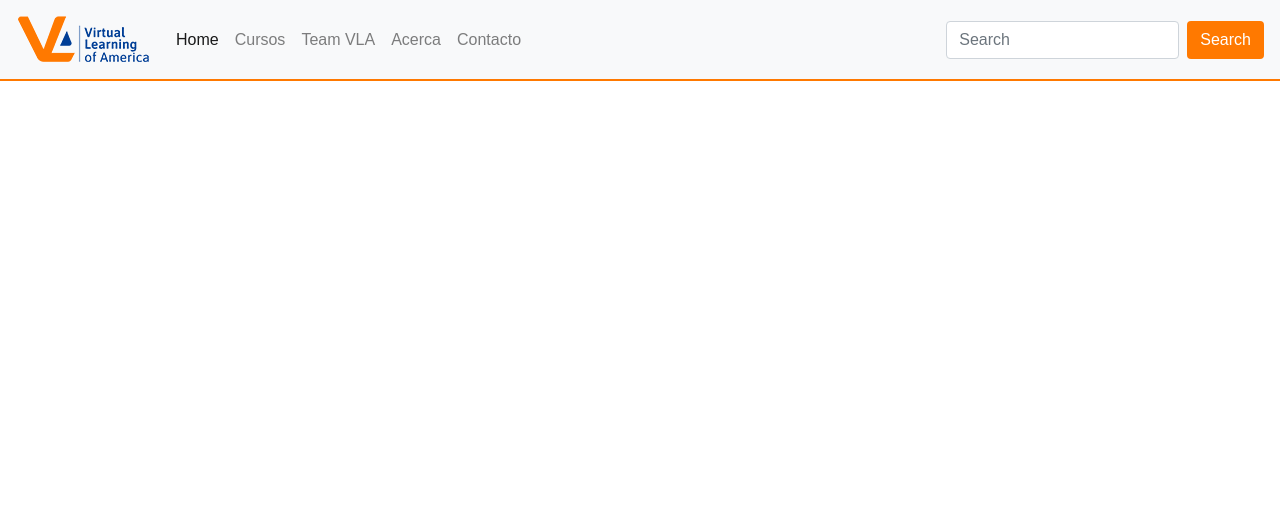
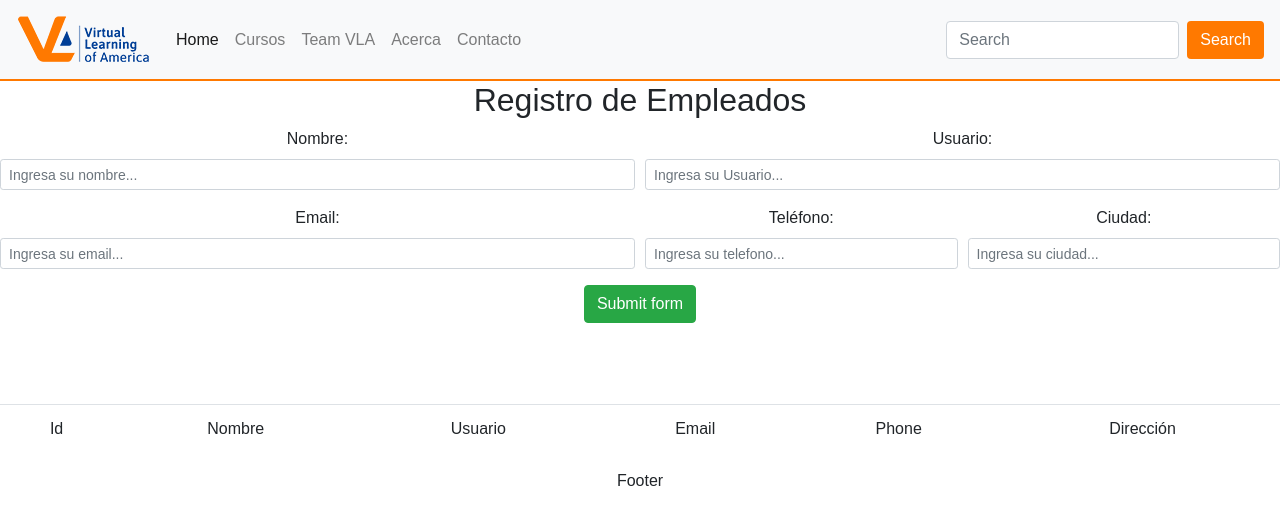
Before and after one commit to fherrera-dev/paginaVLA, a React (Create React App) app: page /Frm in a window 1280 px wide. Shown: the top 524 px of the page. Built offline with nearby package versions, Linux system fonts and the light colour scheme.

Commit message:
agrega tabla de api y frm de personas

```diff
--- a/package.json
+++ b/package.json
@@ -9,6 +9,7 @@
     "axios": "^1.2.4",
     "react": "^18.2.0",
     "react-dom": "^18.2.0",
+    "react-hook-form": "^7.43.1",
     "react-player": "^2.11.0",
     "react-router-dom": "^5.3.4",
     "react-scripts": "5.0.1",
--- a/src/App.css
+++ b/src/App.css
@@ -36,3 +36,35 @@
     transform: rotate(360deg);
   }
 }
+
+/*Libreria avanzada CSS Animaciones*/
+
+.animated{
+  -webkit-animation-duration: 5s;
+  animation-duration: 5s;
+
+  -webkit-animation-fill-mode: both;
+  animation-fill-mode: both;
+}
+
+.fast{
+  -webkit-animation-duration: 2s;
+  animation-duration: 2s;
+
+  -webkit-animation-fill-mode: forwards;
+  animation-fill-mode: forwards;
+}
+
+@keyframes fadein{
+  from{
+      opacity: 0;
+  }
+
+  to{
+      opacity: 1;
+  }
+}
+
+.fadein{
+  animation-name: fadein;
+}
--- a/src/Components/Empleados.js
+++ b/src/Components/Empleados.js
@@ -1,5 +1,6 @@
 import React, { Component, Fragment } from 'react';
 import axios, { Axios } from 'axios';
+import Formulario from './Formulario';
 
 class Empleados extends Component {
     state = {
@@ -19,10 +20,8 @@ class Empleados extends Component {
         return (
 
             <Fragment>
-
-                <p>Componente Listado</p>
-                <table className='table'>
-                        <thead>
+            <table className="table">
+                <thead>
                             <tr>
                                 <td>Id</td>
                                 <td>Nombre</td>
@@ -35,9 +34,10 @@ class Empleados extends Component {
                         </thead>
 
 
+
                     {/* Opcion 2 */}
                     {this.state.users.map(data =>
-                    <tbody>
+
                         <tr>
                             <td>{data.id}</td>
                             <td>{data.name}</td>
@@ -46,16 +46,13 @@ class Empleados extends Component {
                             <td>{data.phone}</td>
                             <td>{data.address.city}</td>
                         </tr>
-                    </tbody>
-
-                    )}
-
-
-                </table>
 
 
 
 
+                    )}
+
+            </table>
 
             </Fragment>
 
--- /dev/null
+++ b/src/Components/Formulario.js
@@ -0,0 +1,173 @@
+import React,{Fragment, useState} from "react";
+import { useForm } from "react-hook-form";
+//import Empleados from "./Empleados";
+
+
+const Formulario = () => {
+
+    const{register, formState:{errors},handleSubmit}=useForm();
+
+    const [Personas, setpersonas]=useState([]);
+
+    const onSubmit=(data,e)=>{
+        console.log(data);
+        //alert("funciona");
+        setpersonas([
+            ...Personas,data
+        ])
+
+        //alert(JSON.stringify(Personas));
+        e.target.reset()
+    }
+
+
+
+    return (
+        <Fragment>
+            <div className="frm">
+            <h2>Registro de Empleados</h2>
+            <form onSubmit={handleSubmit(onSubmit)}>
+            <div className="form-row">
+                <div className="col-md-6 col-sm-12 mb-3">
+                    <label >Nombre:</label>
+                        <input
+                            name="nombre"
+                            className="form-control form-control-sm" type="text"
+                            placeholder="Ingresa su nombre..."
+                            //validacion --registro nombre
+                            {...register("nombre",{
+                                required:{value:true,message:"Este campo es requerido."},
+                                minLength:{value:2,message:"El nombre tiene que ser más grande..."}
+                            })}
+                        />
+                        {
+                            errors.nombre &&
+                            <div className="alert alert-danger mt-1p-1">
+                                {errors.nombre.message}
+                            </div>
+                        }
+                </div>
+
+                <div className="col-md-6 mb-3">
+                    <label >Usuario:</label>
+                        <input
+                            name="usuario"
+                            className="form-control form-control-sm" type="text"
+                            placeholder="Ingresa su Usuario..."
+                            //validacion --registro nombre
+                            {...register("usuario",{
+                                required:{value:true,message:"Este campo es requerido."},
+                                minLength:{value:2,message:"El nombre tiene que ser más grande..."}
+                            })}
+                        />
+                        {
+                            errors.usuario &&
+                            <div className="alert alert-danger mt-1p-1">
+                                {errors.usuario.message}
+                            </div>
+                        }
+                </div>
+                </div>
+
+                <div className="form-row">
+                <div className="col-md-6 mb-3">
+                    <label >Email:</label>
+                        <input
+                            name="email"
+                            className="form-control form-control-sm" type="email"
+                            placeholder="Ingresa su email..."
+                            //validacion --registro nombre
+                            {...register("email",{
+                                required:{value:true,message:"Este campo es requerido."},
+                                minLength:{value:2,message:"El nombre tiene que ser más grande..."}
+                            })}
+                        />
+                        {
+                            errors.email &&
+                            <div className="alert alert-danger mt-1p-1">
+                                {errors.email.message}
+                            </div>
+                        }
+                </div>
+
+                <div className="col-md-3 mb-3">
+                    <label >Teléfono:</label>
+                        <input
+                            name="telefono"
+                            className="form-control form-control-sm" type="text"
+                            placeholder="Ingresa su telefono..."
+                            //validacion --registro nombre
+                            {...register("telefono",{
+                                required:{value:true,message:"Este campo es requerido."},
+                                minLength:{value:2,message:"El nombre tiene que ser más grande..."}
+                            })}
+                        />
+                        {
+                            errors.telefono &&
+                            <div className="alert alert-danger mt-1p-1">
+                                {errors.telefono.message}
+                            </div>
+                        }
+                </div>
+
+                <div className="col-md-3 mb-3">
+                    <label >Ciudad:</label>
+                        <input
+                            name="ciudad"
+                            className="form-control form-control-sm" type="text"
+                            placeholder="Ingresa su ciudad..."
+                            //validacion --registro nombre
+                            {...register("ciudad",{
+                                required:{value:true,message:"Este campo es requerido."},
+                                minLength:{value:2,message:"El nombre tiene que ser más grande..."}
+                            })}
+                        />
+                        {
+                            errors.ciudad &&
+                            <div className="alert alert-danger mt-1p-1">
+                                {errors.ciudad.message}
+                            </div>
+                        }
+                </div>
+
+
+                </div>
+                <button className="btn btn-success" type="submit">Submit form</button>
+
+            </form>
+
+            </div>
+            <table className="table">
+                    <thead>
+                        <tr>
+                            <td>Id</td>
+                            <td>Nombre</td>
+                            <td>Usuario</td>
+                            <td>Email</td>
+                            <td>Phone</td>
+                            <td>Dirección</td>
+                        </tr>
+                    </thead>
+                    <tbody>
+                {Personas.map(data =>
+
+                        <tr>
+                            <td>11</td>
+                            <td>{data.nombre}</td>
+                            <td>{data.usuario}</td>
+                            <td>{data.email}</td>
+                            <td>{data.telefono}</td>
+                            <td>{data.ciudad}</td>
+                        </tr>
+                    )}
+                </tbody>
+
+               </table>
+
+
+        </Fragment>
+
+     );
+}
+
+export default Formulario;
--- a/src/Router.js
+++ b/src/Router.js
@@ -7,6 +7,7 @@ import Main from './Components/Main';
 import Acerca from './Components/Acerca';
 import Contacto from './Components/Contacto';
 import Empleados from './Components/Empleados';
+import Formulario from './Components/Formulario';
 
 class Router extends Component {
     state = {  }
@@ -19,6 +20,7 @@ class Router extends Component {
                     <Route exact path="/About" component={Acerca}></Route>
                     <Route exact path="/Contacto" component={Contacto}></Route>
                     <Route exact path="/Empleados" component={Empleados}></Route>
+                    <Route exact path="/Frm" component={Formulario}></Route>
                     {/* <Route exact path="/Contador" component={Contador}></Route> */}
 
 
--- a/src/index.css
+++ b/src/index.css
@@ -109,7 +109,7 @@ main{
     height: 200px !important;
 }
 
-.carousel,table{
+.carousel, .frm ,table{
     margin-top: 81px;
 }
 
@@ -118,40 +118,11 @@ main{
 }
 
 
-/*Libreria avanzada CSS Animaciones*/
-
-.animated{
-    -webkit-animation-duration: 5s;
-    animation-duration: 5s;
-
-    -webkit-animation-fill-mode: both;
-    animation-fill-mode: both;
-}
-
-.fast{
-    -webkit-animation-duration: 2s;
-    animation-duration: 2s;
-
-    -webkit-animation-fill-mode: forwards;
-    animation-fill-mode: forwards;
-}
-
-@keyframes fadein{
-    from{
-        opacity: 0;
-    }
-
-    to{
-        opacity: 1;
-    }
-}
-
-.fadein{
-    animation-name: fadein;
-}
-
-
-
 tbody tr td{
     text-align: left !important;
 }
+
+.frm{
+    /* background-color: rgba(0, 0, 0, 0.8);
+    padding: 20px; */
+}
```
Also changed, not shown: 1 other file (tests, documents, lock files or other folders).
